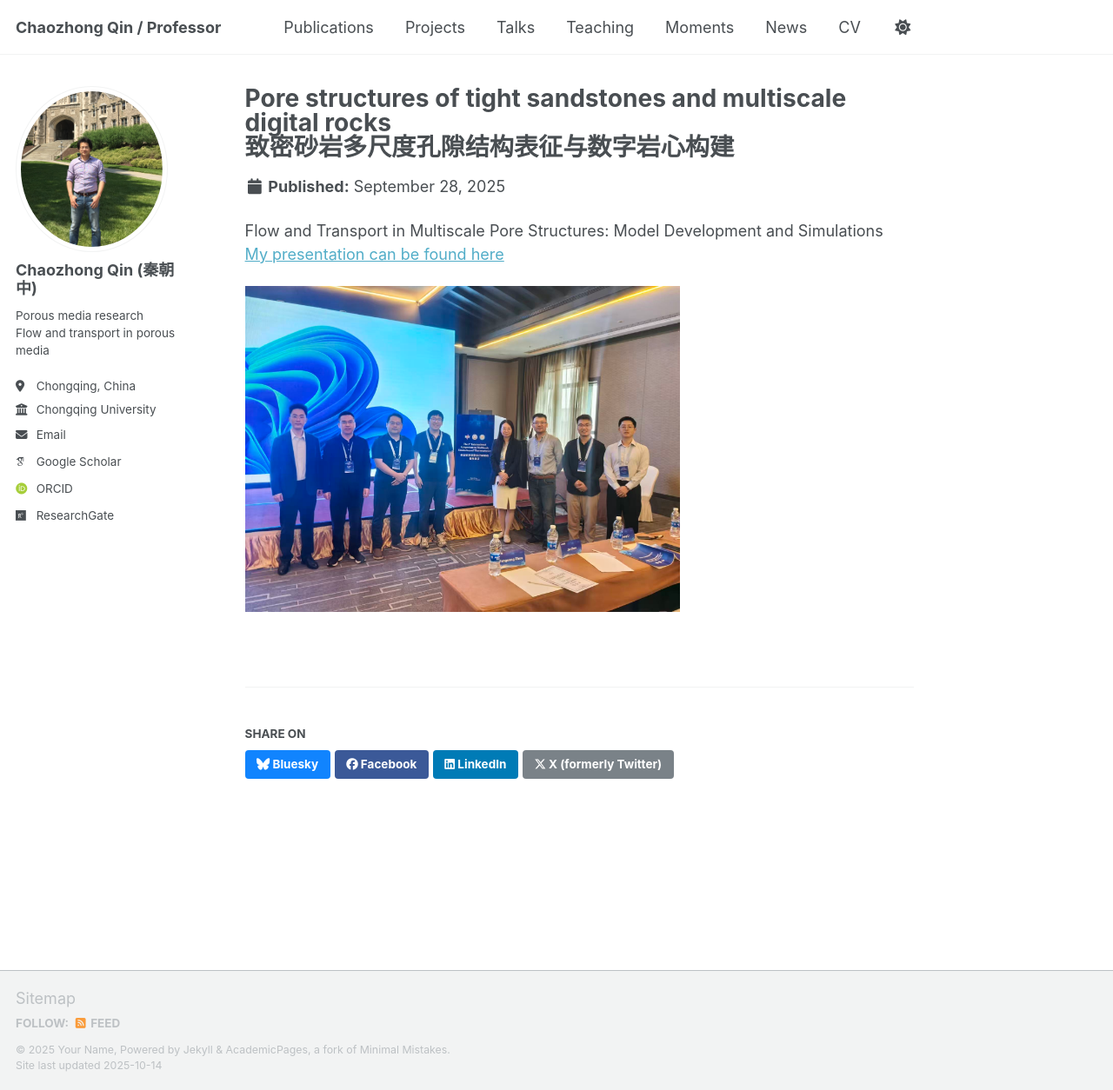
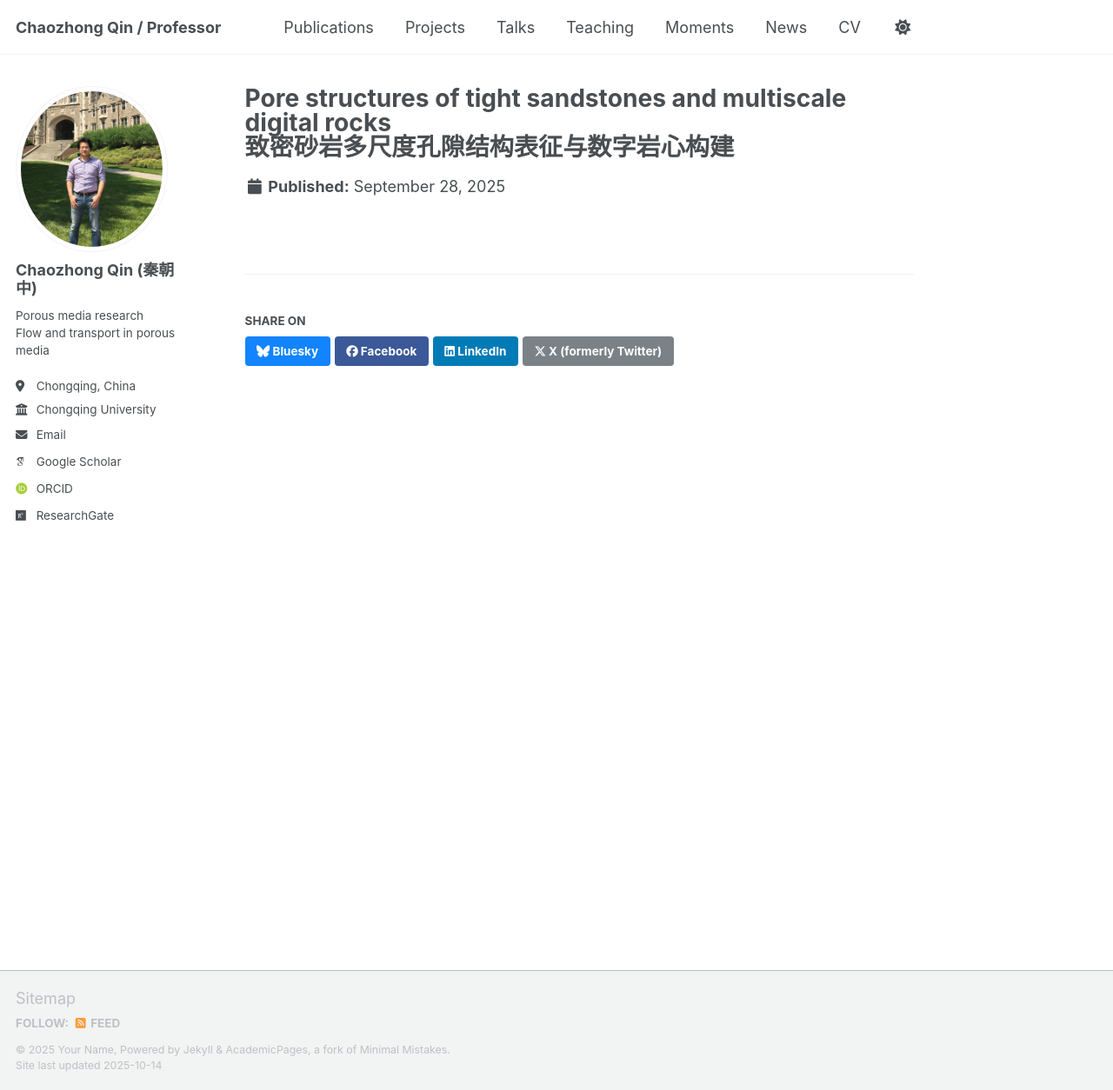
Before and after one commit to CZQIN/czqin.github.io, a Jekyll site: the page built from _projects/first-project.md, in a window 1280 px wide and 1254 px high. Shown: the whole window at 87% size. Built offline with Jekyll 4.4.1, drawn with Linux system fonts in a browser that asks for light colours; some web fonts are replaced; a script that is not in the unit is left out.

Commit message:
Update first-project.md

```diff
--- a/_projects/first-project.md
+++ b/_projects/first-project.md
@@ -5,9 +5,3 @@ permalink: /projects/first-project
 excerpt: "The proposed numerical framework for gas-water flow in tight sandstones<br/>多重成像、岩石类别划分、多源信息融合、多重孔隙网络模型<br/><img src='/images/dca-ts-GA-1.jpg' width='700'>"
 date: 2025-09-28
 ---
-
-Flow and Transport in Multiscale Pore Structures: Model Development and Simulations
-[My presentation can be found here](http://czqin.github.io/files/MSTP-202509-hefei-ppt.pdf)
-<p align="left">
-  <img src="/images/MSTP-202509-hefei-2.jpg" alt="Session chair" width="500">
-</p>
```
